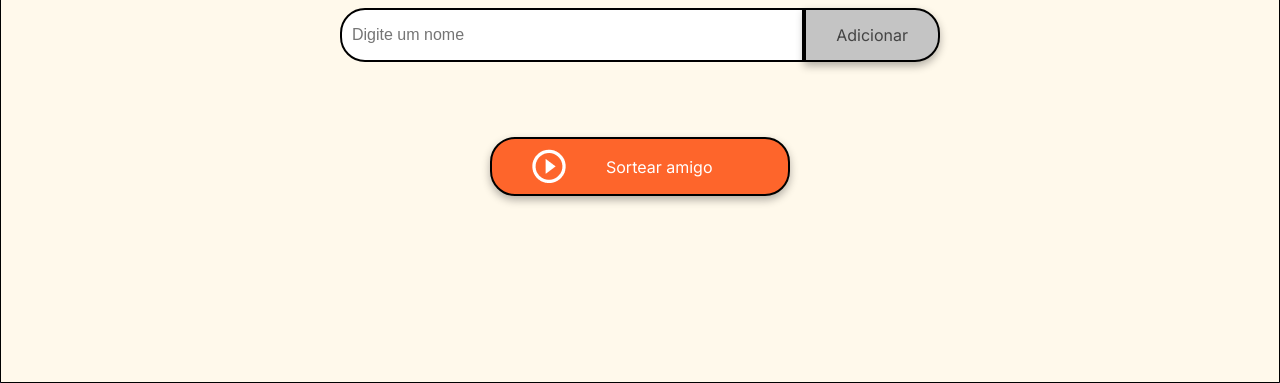
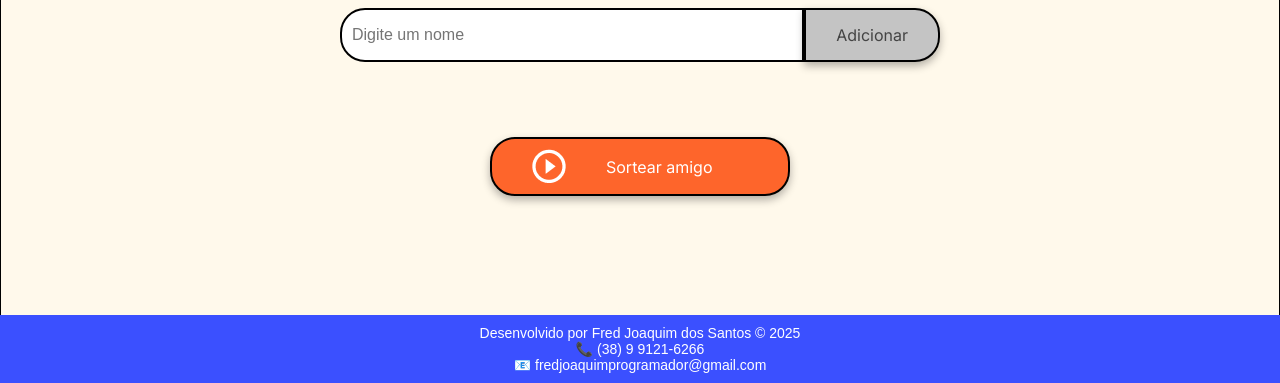
Before and after one commit to fredjoaquim/Challenge-amigo-secreto-1, a plain HTML site: page index.html in a window 1280 px wide. Shown: the part 417-800 px from the top of the page. Drawn offline with Linux system fonts and the light colour scheme.

Commit message:
primeiro challenge

```diff
--- a/index.html
+++ b/index.html
@@ -37,5 +37,11 @@
     </main>
 
     <script src="app.js" defer></script>
+
+    <footer>
+    Desenvolvido por Fred Joaquim dos Santos © 2025
+        <br>📞 (38) 9 9121-6266
+        <br>📧 fredjoaquimprogramador@gmail.com
+  </footer>
 </body>
 </html>
--- a/style.css
+++ b/style.css
@@ -160,3 +160,16 @@ ul {
 .button-draw:hover {
     background-color: var(--color-button-hover);
 }
+
+footer {
+  position: fixed;        /* Mantém no fim da página */
+  bottom: 0;              /* Encosta no fundo */
+  left: 0;
+  width: 100%;            /* Ocupa toda a largura */
+  text-align: center;     /* Centraliza o conteúdo */
+  padding: 10px 0;        /* Espaçamento interno */
+  background-color: #3b50ff; /* Pode ajustar para combinar com seu tema */
+  color: white;           /* Cor do texto */
+  font-size: 14px;
+  font-family: Arial, sans-serif;
+}
```
